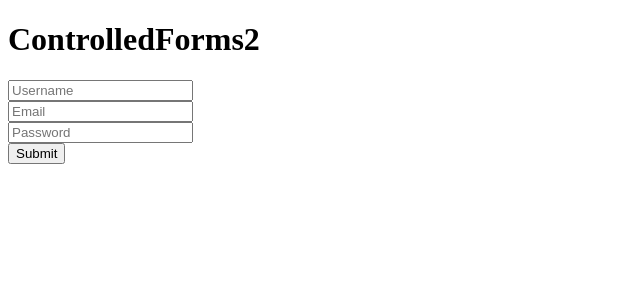
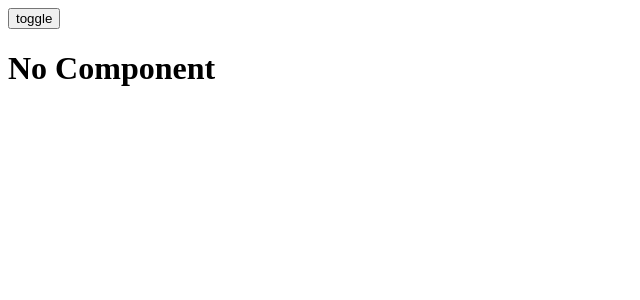
Before and after one commit to Sarvesh-1999/React-12PM, a React (Vite) app: page / in a window 1280 px wide. Shown: the top 300 px of the page, without its empty margins (0-640 px from the left). Built offline with nearby package versions, Linux system fonts and the light colour scheme.

Commit message:
lifecycle

```diff
--- a/src/App.jsx
+++ b/src/App.jsx
@@ -1,3 +1,4 @@
+import { useState } from "react";
 import Cbc from "./allTopics/01_typesOfComponent/Cbc";
 import Fbc from "./allTopics/01_typesOfComponent/Fbc";
 import CounterInFbc from "./allTopics/02_states/CounterInFbc";
@@ -11,9 +12,14 @@ import Context2 from "./allTopics/07_context2/Context2";
 import ParentA1 from "./allTopics/07_context2/ParentA1";
 import ControlledForms1 from "./allTopics/08_forms/ControlledForms1";
 import ControlledForms2 from "./allTopics/08_forms/ControlledForms2";
+import LifeCycleInCBC from "./allTopics/09_lifecycle/LifeCycleInCBC";
 import Card from "./components/Card";
 
 function App() {
+  const [toggle, setToggle] = useState(false);
+
+  const handleToggle = () => setToggle(!toggle);
+
   return (
     <>
       {/* <Card/> */}
@@ -28,7 +34,14 @@ function App() {
       {/* <Parent1/> */}
       {/* <ParentA1 /> */}
       {/* <ControlledForms1/> */}
-      <ControlledForms2/>
+      {/* <ControlledForms2/> */}
+
+      <button onClick={handleToggle}>
+        toggle
+      </button>
+
+      {toggle ?  <LifeCycleInCBC /> : <h1>No Component</h1>}
+
     </>
   );
 }
--- a/src/allTopics/07_context2/Context2.jsx
+++ b/src/allTopics/07_context2/Context2.jsx
@@ -3,7 +3,7 @@ import { createContext } from "react";
 export const Store2Context = createContext();
 
 const Context2 = (props) => {
-  console.log(props); // { children : {} }
+  // console.log(props); // { children : {} }
 
   let data1 = "Hello";
 
--- a/src/allTopics/08_forms/ControlledForms2.jsx
+++ b/src/allTopics/08_forms/ControlledForms2.jsx
@@ -9,7 +9,7 @@ const ControlledForms2 = () => {
 
   const handleChange = (e) => {
     let { name, value } = e.target;
-    setLoginUser({ ...loginUser, [name]: value });
+    setLoginUser({...loginUser, [name]: value });
   };
 
   const handleSubmit = (e) => {
--- /dev/null
+++ b/src/allTopics/09_lifecycle/LifeCycleInCBC.jsx
@@ -0,0 +1,37 @@
+import { Component } from "react";
+
+export default class LifeCycleInCBC extends Component {
+  constructor() {
+    super();
+    this.state = { count: 0 };
+    console.log("I am Constructor");
+  }
+
+  incre = () => this.setState({ count: this.state.count + 1 });
+
+  componentDidMount() {
+    console.log("Mounting Phase");
+    this.intervalID = setInterval(() => {
+      console.log("API CALL");
+    }, 2000);
+  }
+  componentDidUpdate() {
+    console.log("Updating Phase");
+  }
+  componentWillUnmount() {
+    console.log("Unounting Phase");
+    clearInterval(this.intervalID);
+  }
+
+  render() {
+    console.log("I am Render");
+
+    return (
+      <div>
+        <h1>Learn LifeCycle In CBC</h1>
+        <h2>Counter : {this.state.count}</h2>
+        <button onClick={this.incre}>Increment</button>
+      </div>
+    );
+  }
+}
```
